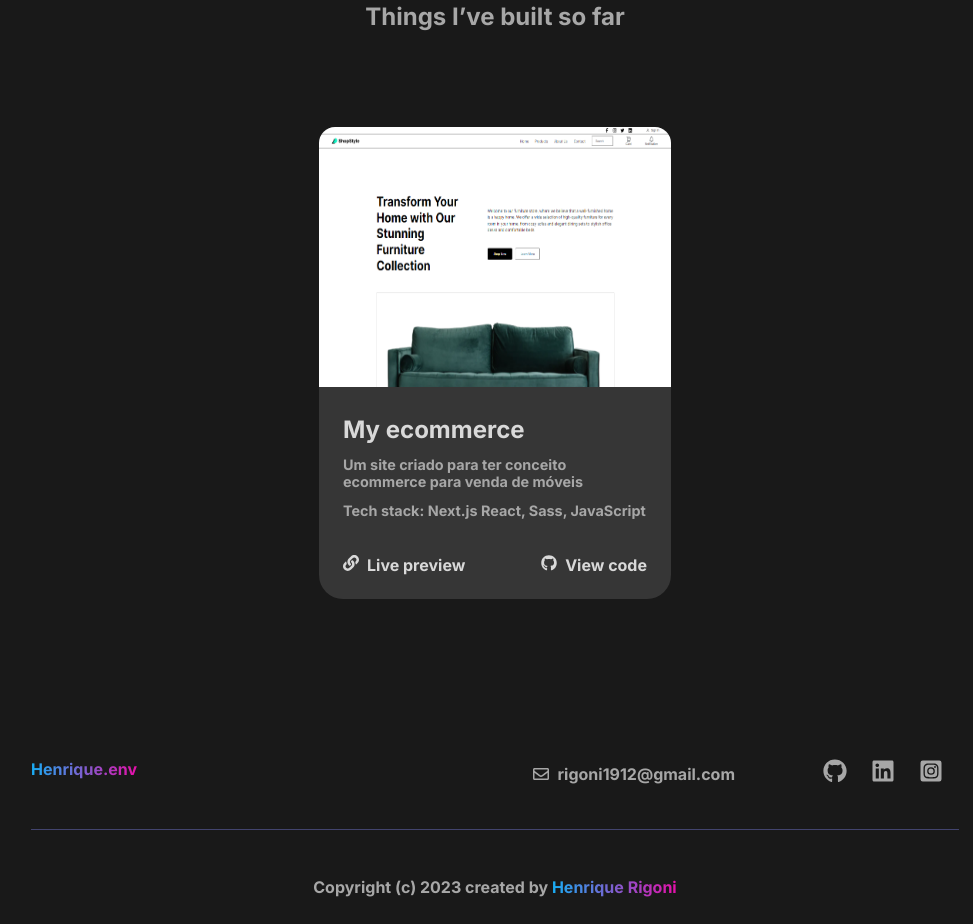
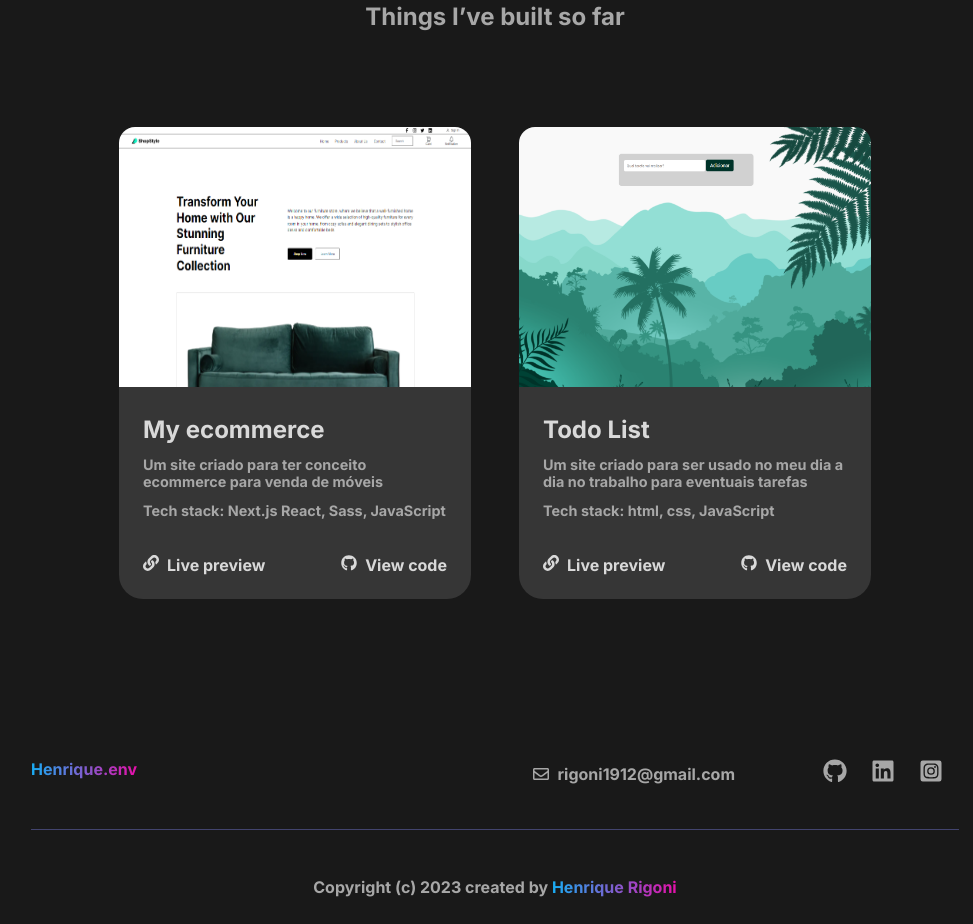
Before and after one commit to henriquestg/portifolio, a Next.js app: page / in a window 1280 px wide. Shown: the part 2800-3724 px from the top of the page, without its empty margins (145-1118 px from the left). Built offline with nearby package versions, Linux system fonts and the light colour scheme.

Commit message:
feat: add new project todo-list

```diff
--- a/src/components/Projects/index.js
+++ b/src/components/Projects/index.js
@@ -1,6 +1,7 @@
 import Image from "next/image"
 import { FaLink, FaGithub} from "react-icons/fa";
 import Ecommerce from "../../../public/site-ecommerce.png"
+import todoList from "../../../public/site-todo-list.png"
 import "./styles.scss"
 
 
@@ -26,7 +27,26 @@ export function Projects () {
         </div>
         <div className="link">
         <FaGithub />
-        <a href="https://github.com/henriquestg/my-ecommerce/tree/master" target="_blank">View code</a>
+        <a href="https://github.com/henriquestg/my-ecommerce" target="_blank">View code</a>
+        </div>
+        </div>
+    </div>
+    </div>
+
+    <div className="projects-preview">
+        <Image id="project-photo" src={todoList} alt="foto projeto" />
+        <div className="projects">
+        <h2>Todo List</h2>
+        <p>Um site criado para ser usado no meu dia a dia no trabalho para eventuais tarefas</p>
+        <p>Tech stack: html, css, JavaScript</p>
+        <div className="teck-links">
+        <div className="link">
+        <FaLink />
+          <a href="https://todo-list-wine-eight-62.vercel.app/" target="_blank">Live preview</a>
+        </div>
+        <div className="link">
+        <FaGithub />
+        <a href="https://github.com/henriquestg/todo-list" target="_blank">View code</a>
         </div>
         </div>
     </div>
```
Also changed, not shown: public/site-todo-list.png (added).
